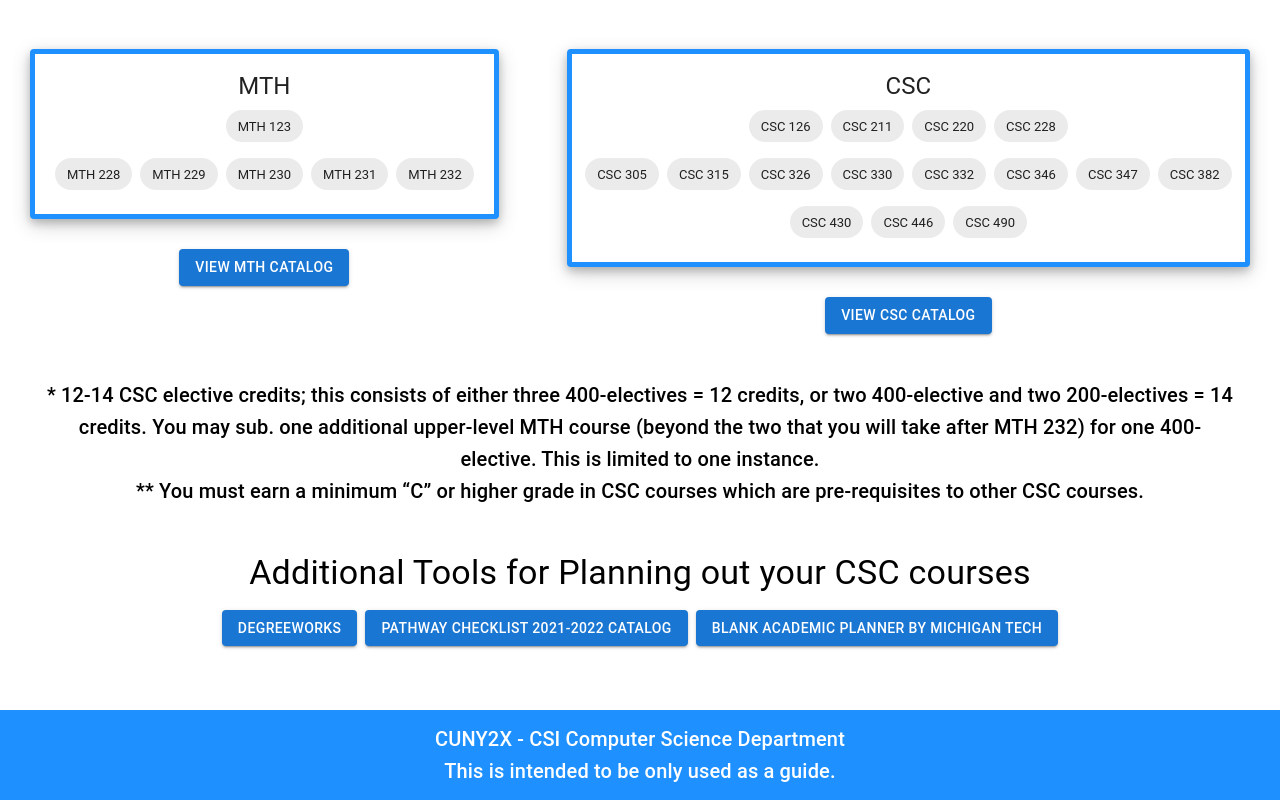
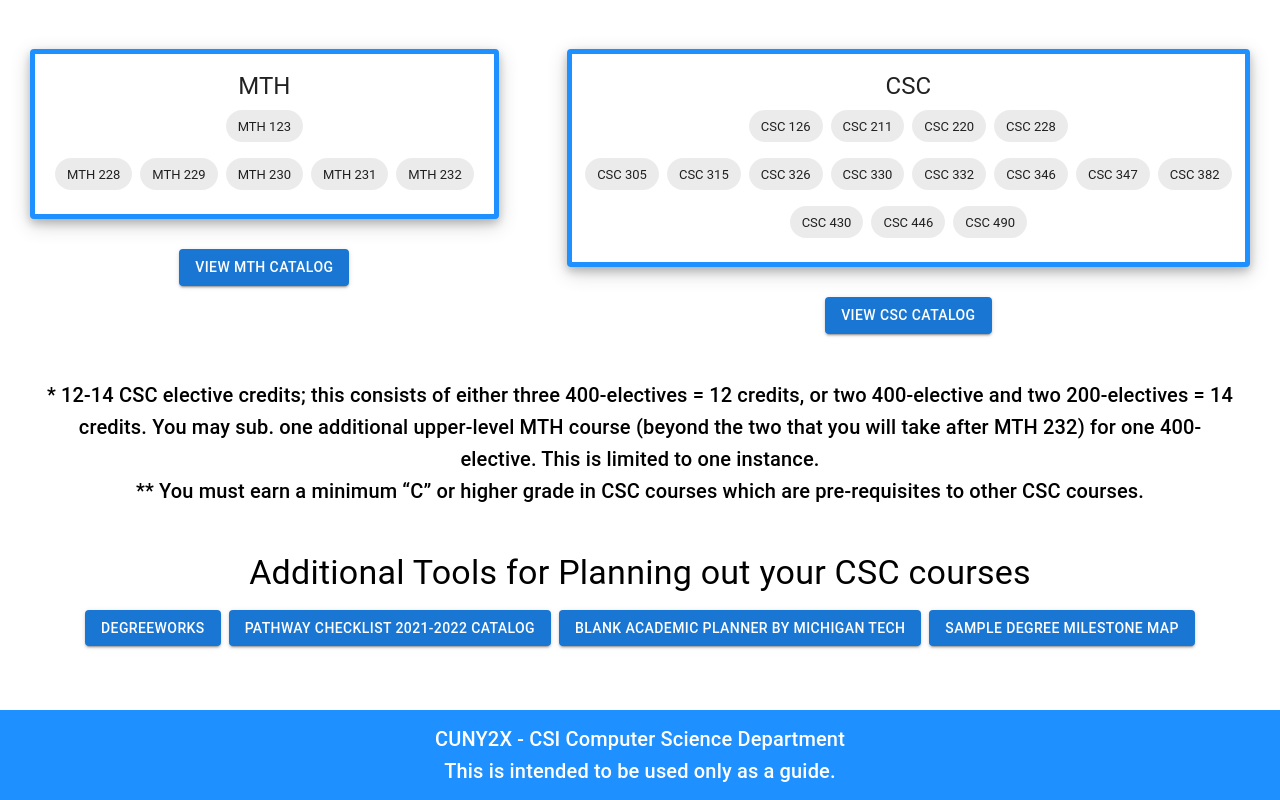
Before and after one commit to AndreaHabib/flowchart, a React (Create React App) app: page / in a window 1280 px wide. Shown: the part 1017-1817 px from the top of the page. Built offline with nearby package versions, Linux system fonts and the light colour scheme.

Commit message:
FEAT: added sample milestone

```diff
--- a/src/App.js
+++ b/src/App.js
@@ -394,13 +394,21 @@ function App() {
         >
           Blank Academic Planner by Michigan Tech
         </Button>
+        <Button
+          target="_blank"
+          component="a"
+          href="http://www.cs.csi.cuny.edu/content/Sample_cs_4_yr_degree-career-map.pdf"
+          variant="contained"
+        >
+          Sample Degree Milestone Map
+        </Button>
       </Stack>
       <footer className="footer">
         <Typography variant="h6">
           CUNY2X - CSI Computer Science Department
         </Typography>
         <Typography variant="h6">
-          This is intended to be only used as a guide.
+          This is intended to be used only as a guide.
         </Typography>
       </footer>
     </div>
```
